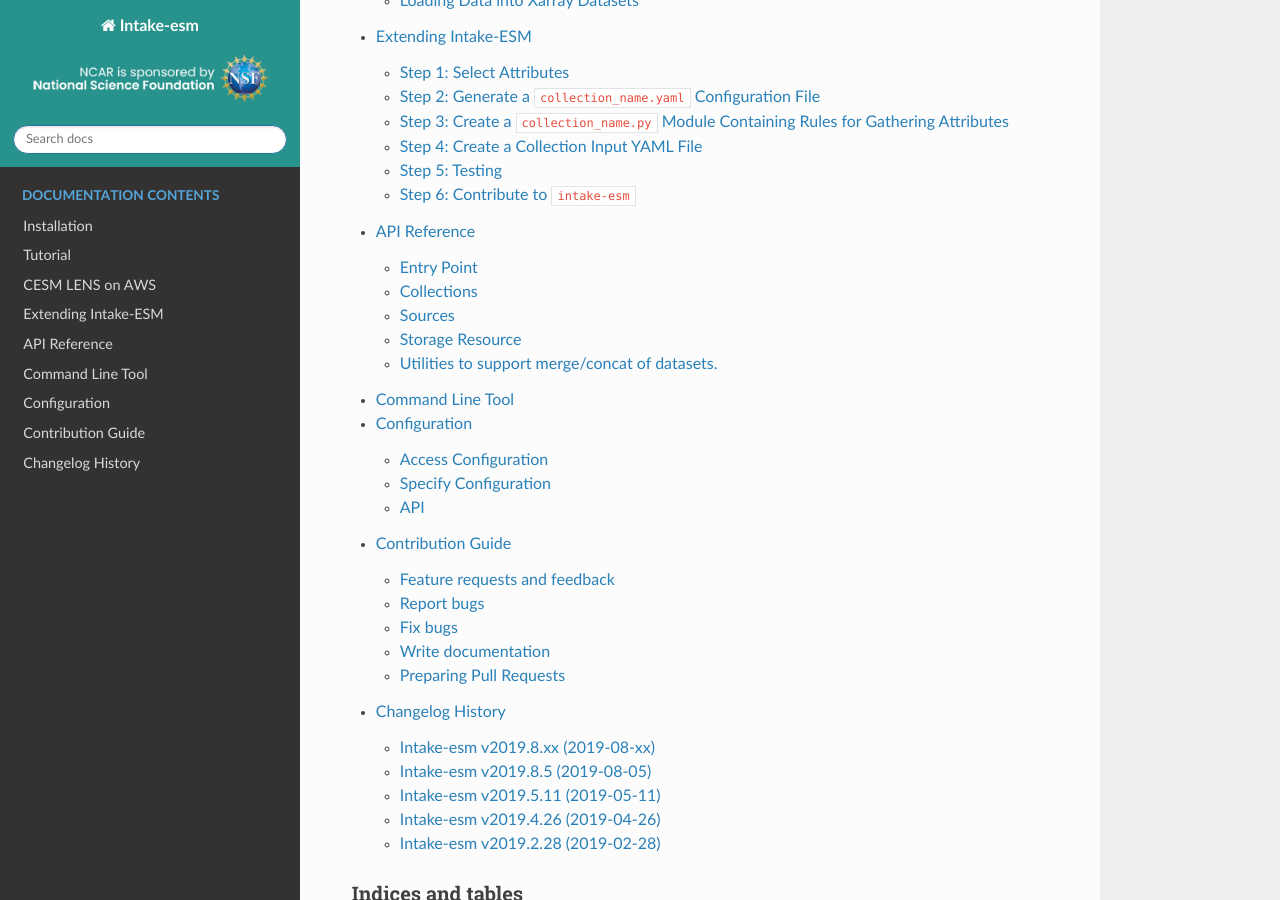
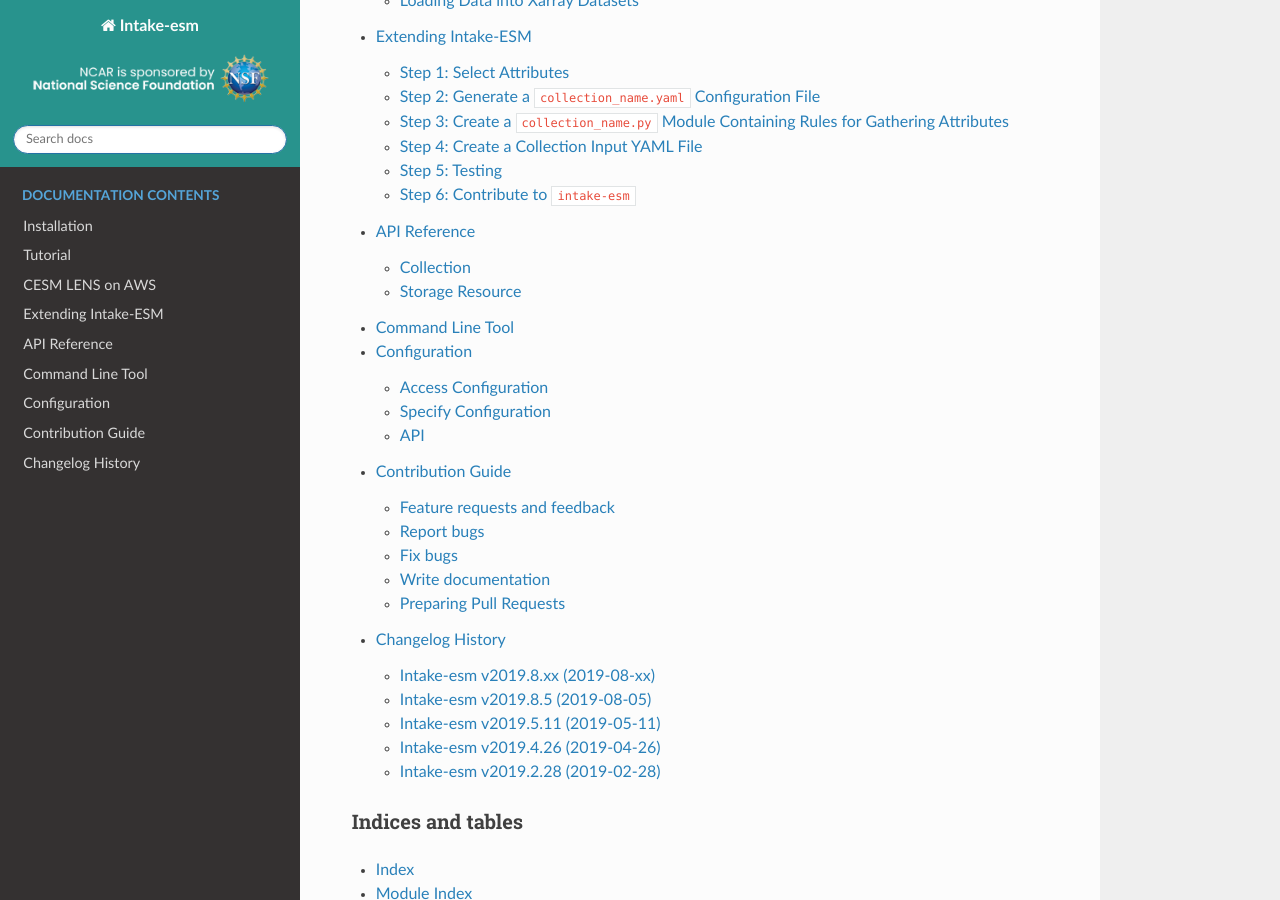
Before and after one commit to intake/intake-esm, a Sphinx documentation site: the page built from docs/source/index.rst, in a window 1280 px wide and 900 px high, scrolled down 2039 px. Built offline with Sphinx 7.4.7 and the Read the Docs theme 2.0.0, drawn with Linux system fonts in a browser that asks for light colours; the version number could not be read and is left out; part of the change alters nothing that is shown.

```diff
--- a/docs/source/api.rst
+++ b/docs/source/api.rst
@@ -5,96 +5,17 @@ This page provides an auto-generated summary of intake-esm’s API.
 For more details and examples, refer to the relevant chapters in the main part of the documentation.
 
 
-Entry Point
+Collection
 ~~~~~~~~~~~
 
 .. autosummary::
 
-   intake_esm.core.ESMMetadataStoreCatalog
+   intake_esm.core.ESMMetadataStoreCollection
 
 
-.. autoclass:: intake_esm.core.ESMMetadataStoreCatalog
+.. autoclass:: intake_esm.core.ESMMetadataStoreCollection
    :members:
 
-
-Collections
-~~~~~~~~~~~~
-
-.. autosummary::
-
-   intake_esm.cordex.CORDEXCollection
-   intake_esm.cmip.CMIP5Collection
-   intake_esm.cmip.CMIP6Collection
-   intake_esm.cesm.CESMCollection
-   intake_esm.cesm_aws.CESMAWSCollection
-   intake_esm.gmet.GMETCollection
-   intake_esm.era5.ERA5Collection
-   intake_esm.mpige.MPIGECollection
-
-
-.. autoclass:: intake_esm.cordex.CORDEXCollection
-   :members:
-
-.. autoclass:: intake_esm.cmip.CMIP5Collection
-   :members:
-
-.. autoclass:: intake_esm.cmip.CMIP6Collection
-   :members:
-
-.. autoclass:: intake_esm.cesm.CESMCollection
-   :members:
-
-.. autoclass:: intake_esm.cesm_aws.CESMAWSCollection
-   :members:
-
-.. autoclass:: intake_esm.gmet.GMETCollection
-   :members:
-
-.. autoclass:: intake_esm.era5.ERA5Collection
-   :members:
-
-.. autoclass:: intake_esm.mpige.MPIGECollection
-   :members:
-
-
-Sources
-~~~~~~~~~~~~
-
-.. autosummary::
-
-   intake_esm.cordex.CORDEXSource
-   intake_esm.cmip.CMIP5Source
-   intake_esm.cmip.CMIP6Source
-   intake_esm.cesm.CESMSource
-   intake_esm.cesm_aws.CESMAWSSource
-   intake_esm.gmet.GMETSource
-   intake_esm.era5.ERA5Source
-   intake_esm.mpige.MPIGESource
-
-
-.. autoclass:: intake_esm.cordex.CORDEXSource
-   :members:
-
-.. autoclass:: intake_esm.cmip.CMIP5Source
-   :members:
-
-.. autoclass:: intake_esm.cmip.CMIP6Source
-   :members:
-
-.. autoclass:: intake_esm.cesm.CESMSource
-   :members:
-
-.. autoclass:: intake_esm.cesm_aws.CESMAWSSource
-   :members:
-
-.. autoclass:: intake_esm.gmet.GMETSource
-   :members:
-
-.. autoclass:: intake_esm.era5.ERA5Source
-   :members:
-
-.. autoclass:: intake_esm.mpige.MPIGESource
-   :members:
 
 
 Storage Resource
@@ -106,30 +27,3 @@ Storage Resource
 
 .. autoclass:: intake_esm.storage.StorageResource
    :members:
-
-
-Utilities to support merge/concat of datasets.
-~~~~~~~~~~~~~~~~~~~~~~~~~~~~~~~~~~~~~~~~~~~~~~~~
-
-.. autosummary::
-
-   intake_esm.aggregate.ensure_time_coord_name
-   intake_esm.aggregate.dict_union
-   intake_esm.aggregate.merge_vars_two_datasets
-   intake_esm.aggregate.merge
-   intake_esm.aggregate.concat_time_levels
-   intake_esm.aggregate.concat_ensembles
-   intake_esm.aggregate.set_coords
-   intake_esm.aggregate.open_dataset
-   intake_esm.aggregate.open_store
-
-
-.. autofunction:: intake_esm.aggregate.ensure_time_coord_name
-.. autofunction:: intake_esm.aggregate.dict_union
-.. autofunction:: intake_esm.aggregate.merge_vars_two_datasets
-.. autofunction:: intake_esm.aggregate.merge
-.. autofunction:: intake_esm.aggregate.concat_time_levels
-.. autofunction:: intake_esm.aggregate.concat_ensembles
-.. autofunction:: intake_esm.aggregate.set_coords
-.. autofunction:: intake_esm.aggregate.open_dataset
-.. autofunction:: intake_esm.aggregate.open_store
```
